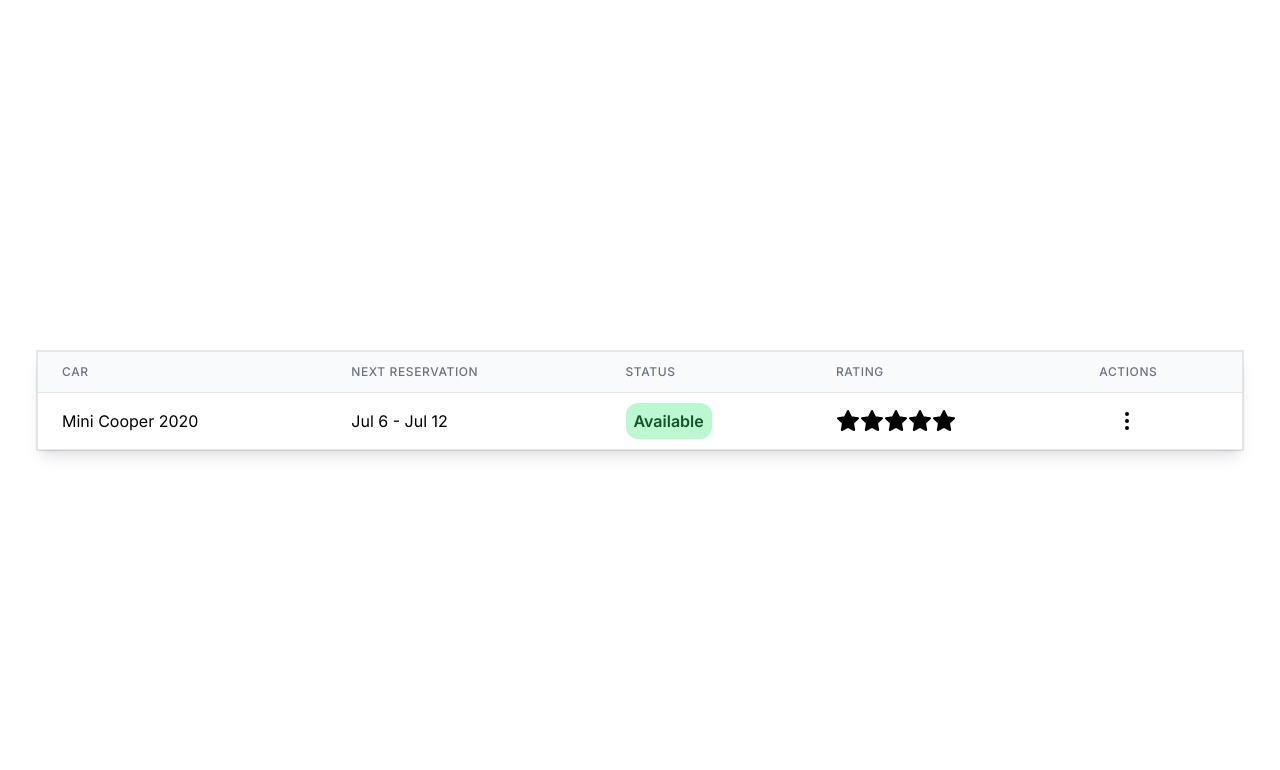
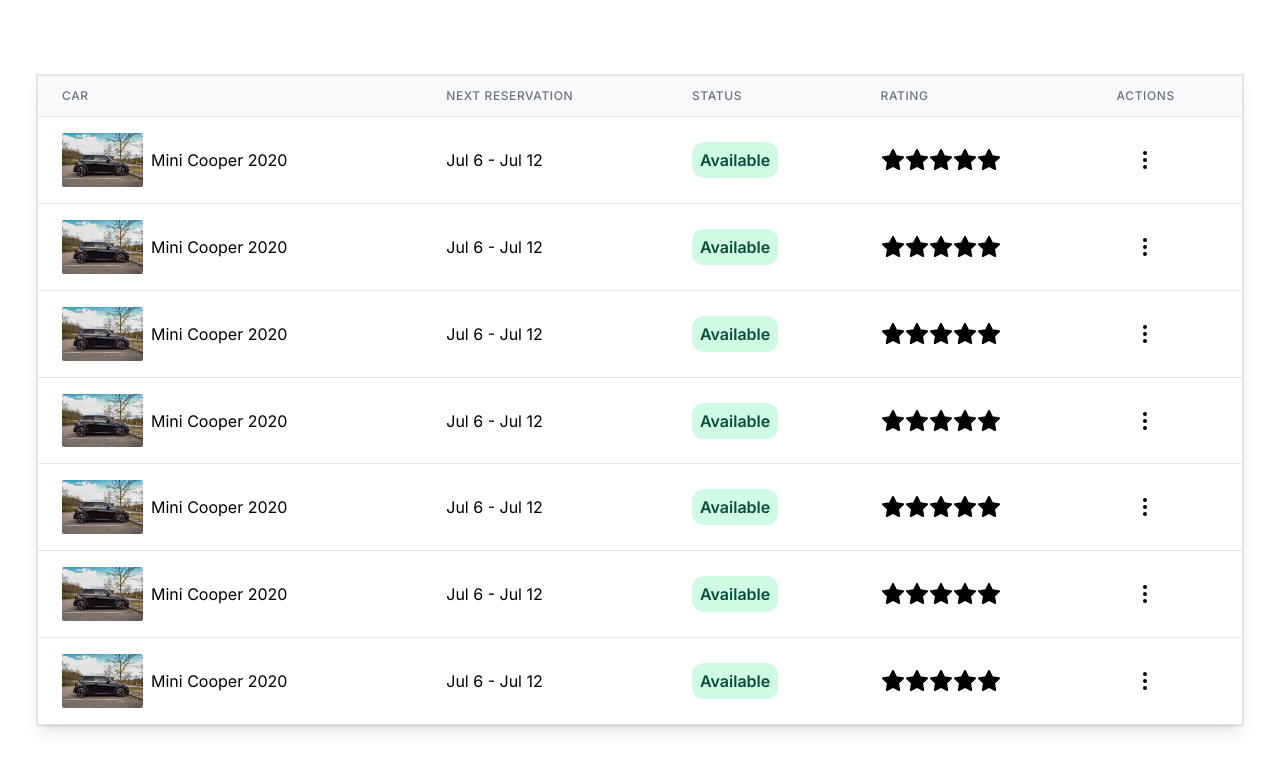
Before and after one commit to Savio-Anjos/Teste-JetSolucoesWeb, a Next.js app: page / in a window 1280 px wide. Shown: the top 770 px of the page. Built offline with nearby package versions, Linux system fonts and the light colour scheme.

Commit message:
feat: :sparkles: Added image to the table

```diff
--- a/src/app/components/table.tsx
+++ b/src/app/components/table.tsx
@@ -1,8 +1,11 @@
 import { MoreVertical, Star } from "lucide-react";
+import Image from "next/image";
+
+import cooper from "@/app/assets/mine-cooper.jpeg";
 
 export function Table() {
   return (
-    <table className="min-w-full divide-y divide-gray-200 shadow-lg border">
+    <table className="min-w-full divide-y divide-gray-200 shadow-lg border ">
       <thead className="bg-gray-50">
         <tr>
           <th className="px-6 py-3 text-left text-xs font-medium text-gray-500 uppercase tracking-wider">
@@ -25,10 +28,238 @@
 
       <tbody className="bg-white divide-y divide-gray-200">
         <tr>
-          <td className="px-6 py-4 whitespace-nowrap">Mini Cooper 2020</td>
+          <td className="px-6 py-4 whitespace-nowrap">
+            <div className=" flex items-center">
+              {" "}
+              <Image
+                className="rounded-sm me-2"
+                src={cooper}
+                alt="Mini Cooper"
+                width={81}
+                height={93}
+              />{" "}
+              Mini Cooper 2020
+            </div>
+          </td>
           <td className="px-6 py-4 whitespace-nowrap">Jul 6 - Jul 12</td>
           <td className="px-6 py-4 whitespace-nowrap ">
-            <span className="bg-green-200 p-2 text-green-900 font-semibold  rounded-xl">
+            <span className="bg-emerald-100 p-2 text-emerald-900 font-semibold  rounded-xl">
+              {" "}
+              Available
+            </span>
+          </td>
+          <td className="px-6 py-4 whitespace-nowrap">
+            <div className="flex ">
+              {" "}
+              <Star fill="" />
+              <Star fill="" />
+              <Star fill="" />
+              <Star fill="" />
+              <Star fill="" />
+            </div>
+          </td>
+          <td className="px-6 py-4 whitespace-nowrap">
+            <MoreVertical className="ml-4" />
+          </td>
+        </tr>
+
+        <tr>
+          <td className="px-6 py-4 whitespace-nowrap">
+            <div className=" flex items-center">
+              {" "}
+              <Image
+                className="rounded-sm me-2"
+                src={cooper}
+                alt="Mini Cooper"
+                width={81}
+                height={93}
+              />{" "}
+              Mini Cooper 2020
+            </div>
+          </td>
+          <td className="px-6 py-4 whitespace-nowrap">Jul 6 - Jul 12</td>
+          <td className="px-6 py-4 whitespace-nowrap ">
+            <span className="bg-emerald-100 p-2 text-emerald-900 font-semibold  rounded-xl">
+              {" "}
+              Available
+            </span>
+          </td>
+          <td className="px-6 py-4 whitespace-nowrap">
+            <div className="flex ">
+              {" "}
+              <Star fill="" />
+              <Star fill="" />
+              <Star fill="" />
+              <Star fill="" />
+              <Star fill="" />
+            </div>
+          </td>
+          <td className="px-6 py-4 whitespace-nowrap">
+            <MoreVertical className="ml-4" />
+          </td>
+        </tr>
+
+        <tr>
+          <td className="px-6 py-4 whitespace-nowrap">
+            <div className=" flex items-center">
+              {" "}
+              <Image
+                className="rounded-sm me-2"
+                src={cooper}
+                alt="Mini Cooper"
+                width={81}
+                height={93}
+              />{" "}
+              Mini Cooper 2020
+            </div>
+          </td>
+          <td className="px-6 py-4 whitespace-nowrap">Jul 6 - Jul 12</td>
+          <td className="px-6 py-4 whitespace-nowrap ">
+            <span className="bg-emerald-100 p-2 text-emerald-900 font-semibold  rounded-xl">
+              {" "}
+              Available
+            </span>
+          </td>
+          <td className="px-6 py-4 whitespace-nowrap">
+            <div className="flex ">
+              {" "}
+              <Star fill="" />
+              <Star fill="" />
+              <Star fill="" />
+              <Star fill="" />
+              <Star fill="" />
+            </div>
+          </td>
+          <td className="px-6 py-4 whitespace-nowrap">
+            <MoreVertical className="ml-4" />
+          </td>
+        </tr>
+
+        <tr>
+          <td className="px-6 py-4 whitespace-nowrap">
+            <div className=" flex items-center">
+              {" "}
+              <Image
+                className="rounded-sm me-2"
+                src={cooper}
+                alt="Mini Cooper"
+                width={81}
+                height={93}
+              />{" "}
+              Mini Cooper 2020
+            </div>
+          </td>
+          <td className="px-6 py-4 whitespace-nowrap">Jul 6 - Jul 12</td>
+          <td className="px-6 py-4 whitespace-nowrap ">
+            <span className="bg-emerald-100 p-2 text-emerald-900 font-semibold  rounded-xl">
+              {" "}
+              Available
+            </span>
+          </td>
+          <td className="px-6 py-4 whitespace-nowrap">
+            <div className="flex ">
+              {" "}
+              <Star fill="" />
+              <Star fill="" />
+              <Star fill="" />
+              <Star fill="" />
+              <Star fill="" />
+            </div>
+          </td>
+          <td className="px-6 py-4 whitespace-nowrap">
+            <MoreVertical className="ml-4" />
+          </td>
+        </tr>
+
+        <tr>
+          <td className="px-6 py-4 whitespace-nowrap">
+            <div className=" flex items-center">
+              {" "}
+              <Image
+                className="rounded-sm me-2"
+                src={cooper}
+                alt="Mini Cooper"
+                width={81}
+                height={93}
+              />{" "}
+              Mini Cooper 2020
+            </div>
+          </td>
+          <td className="px-6 py-4 whitespace-nowrap">Jul 6 - Jul 12</td>
+          <td className="px-6 py-4 whitespace-nowrap ">
+            <span className="bg-emerald-100 p-2 text-emerald-900 font-semibold  rounded-xl">
+              {" "}
+              Available
+            </span>
+          </td>
+          <td className="px-6 py-4 whitespace-nowrap">
+            <div className="flex ">
+              {" "}
+              <Star fill="" />
+              <Star fill="" />
+              <Star fill="" />
+              <Star fill="" />
+              <Star fill="" />
+            </div>
+          </td>
+          <td className="px-6 py-4 whitespace-nowrap">
+            <MoreVertical className="ml-4" />
+          </td>
+        </tr>
+
+        <tr>
+          <td className="px-6 py-4 whitespace-nowrap">
+            <div className=" flex items-center">
+              {" "}
+              <Image
+                className="rounded-sm me-2"
+                src={cooper}
+                alt="Mini Cooper"
+                width={81}
+                height={93}
+              />{" "}
+              Mini Cooper 2020
+            </div>
+          </td>
+          <td className="px-6 py-4 whitespace-nowrap">Jul 6 - Jul 12</td>
+          <td className="px-6 py-4 whitespace-nowrap ">
+            <span className="bg-emerald-100 p-2 text-emerald-900 font-semibold  rounded-xl">
+              {" "}
+              Available
+            </span>
+          </td>
+          <td className="px-6 py-4 whitespace-nowrap">
+            <div className="flex ">
+              {" "}
+              <Star fill="" />
+              <Star fill="" />
+              <Star fill="" />
+              <Star fill="" />
+              <Star fill="" />
+            </div>
+          </td>
+          <td className="px-6 py-4 whitespace-nowrap">
+            <MoreVertical className="ml-4" />
+          </td>
+        </tr>
+
+        <tr>
+          <td className="px-6 py-4 whitespace-nowrap">
+            <div className=" flex items-center">
+              {" "}
+              <Image
+                className="rounded-sm me-2"
+                src={cooper}
+                alt="Mini Cooper"
+                width={81}
+                height={93}
+              />{" "}
+              Mini Cooper 2020
+            </div>
+          </td>
+          <td className="px-6 py-4 whitespace-nowrap">Jul 6 - Jul 12</td>
+          <td className="px-6 py-4 whitespace-nowrap ">
+            <span className="bg-emerald-100 p-2 text-emerald-900 font-semibold  rounded-xl">
               {" "}
               Available
             </span>
```
